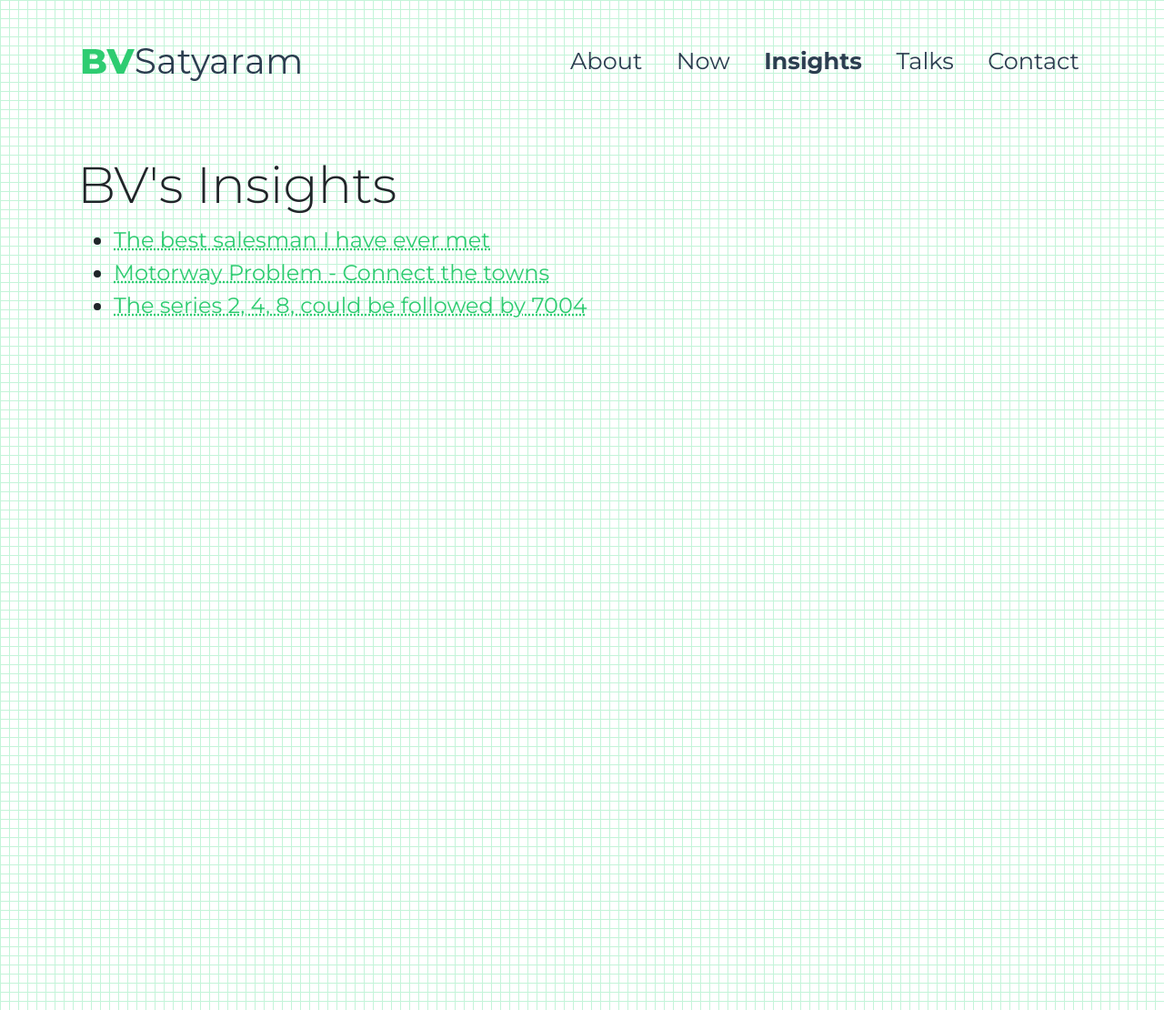
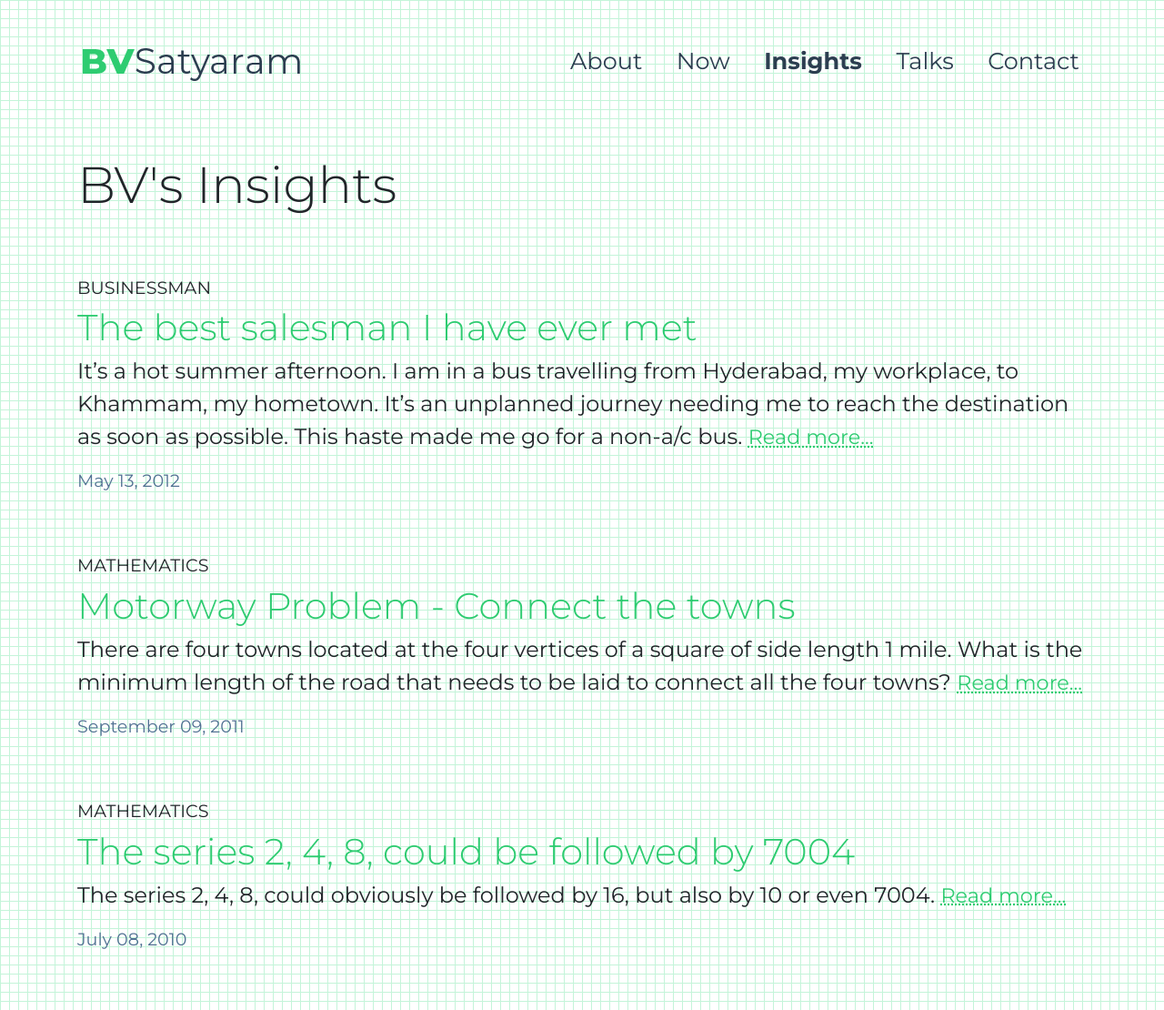
Before and after one commit to bvsatyaram/bvsatyaram.github.io, a Jekyll site: the page built from insights.html, in a window 1280 px wide. Shown: the whole page at 91% size. Built offline with Jekyll 4.4.1, drawn with Linux system fonts in a browser that asks for light colours; nearby versions of some CDN libraries.

Commit message:
Stylize insisghts page

```diff
--- a/_posts/2010-07-09-series-2-4-8-could-be-followed-by-7004.html
+++ b/_posts/2010-07-09-series-2-4-8-could-be-followed-by-7004.html
@@ -6,6 +6,7 @@ permalink: /insights/series-2-4-8-could-be-followed-by-7004/
 author: BV Satyaram
 tags:
 - Mathematics
+summary: The series 2, 4, 8, could obviously be followed by 16, but also by 10 or even 7004.
 ---
 
 <p class="lead">
--- a/_posts/2011-09-10-motorway-problem-connect-towns.html
+++ b/_posts/2011-09-10-motorway-problem-connect-towns.html
@@ -6,6 +6,8 @@ permalink: /insights/motorway-problem-connect-towns/
 author: BV Satyaram
 tags:
 - Mathematics
+summary: There are four towns located at the four vertices of a square of side length 1 mile.
+  What is the minimum length of the road that needs to be laid to connect all the four towns?
 ---
 
 <p>
--- a/_posts/2012-05-13-best-salesman-i-have-ever-met.html
+++ b/_posts/2012-05-13-best-salesman-i-have-ever-met.html
@@ -6,6 +6,10 @@ permalink: /insights/best-salesman-i-have-ever-met/
 author: BV Satyaram
 tags:
 - Businessman
+summary: It’s a hot summer afternoon.
+  I am in a bus travelling from Hyderabad, my workplace, to Khammam, my hometown.
+  It’s an unplanned journey needing me to reach the destination as soon as possible.
+  This haste made me go for a non-a/c bus.
 ---
 
 <p class="lead">4:30pm May 6, 2012</p>
--- /dev/null
+++ b/_sass/_insights.scss
@@ -0,0 +1,33 @@
+#insights-page {
+  .insights-list {
+    margin-top: 4rem;
+
+    .insight {
+      margin-bottom: 4rem;
+
+      .tags {
+        display: block;
+        text-transform: uppercase;
+        font-size: 1.2rem;
+      }
+
+      a.title {
+        display: block;
+        text-decoration: none;
+        font-size: 2.5rem;
+        font-weight: 300;
+      }
+
+      p.summary a.read_more {
+        display: inline-block;
+        font-size: 1.4rem;
+      }
+
+      p.date {
+        display: block;
+        font-size: 1.2rem;
+        color: $lighter-dark-color;
+      }
+    }
+  }
+}
--- a/_sass/_theme.scss
+++ b/_sass/_theme.scss
@@ -4,7 +4,7 @@ $light-font-weight: 300;
 $bold-font-weight: 700;
 
 $dark-color: #2c3e50;
-$lighter-dark-color: #34495e;
+$lighter-dark-color: lighten($dark-color, 20%);
 $light-color: #fff;
 $primary-color: #2ecc71;
 
--- a/css/main.scss
+++ b/css/main.scss
@@ -8,4 +8,5 @@
         'common',
         'home',
         'now',
+        'insights',
         'insight';
--- a/insights.html
+++ b/insights.html
@@ -6,10 +6,16 @@ permalink: /insights/
 
 <h1 class="display-4">BV's Insights</h1>
 
-<ul>
+<div class='insights-list'>
   {% for post in site.posts %}
-    <li>
-      <a href="{{ post.url }}">{{ post.title }}</a>
-    </li>
+    <div class='insight'>
+      <span class='tags'>{{ post.tags }}</span>
+      <a href="{{ post.url }}" class='title'>{{ post.title }}</a>
+      <p class="summary">
+        {{  post.summary }}
+        <a href="{{ post.url }}" class="read_more">Read more...</a>
+      </p>
+      <p class="date">{{post.date | date: '%B %d, %Y'}}</p>
+    </div>
   {% endfor %}
-</ul>
+</div>
```
